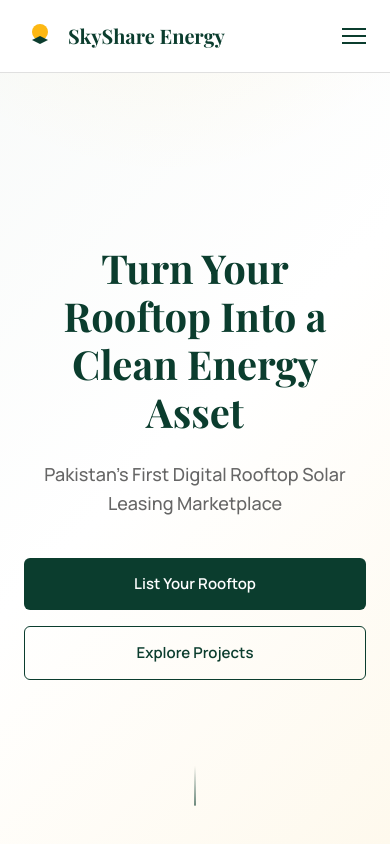
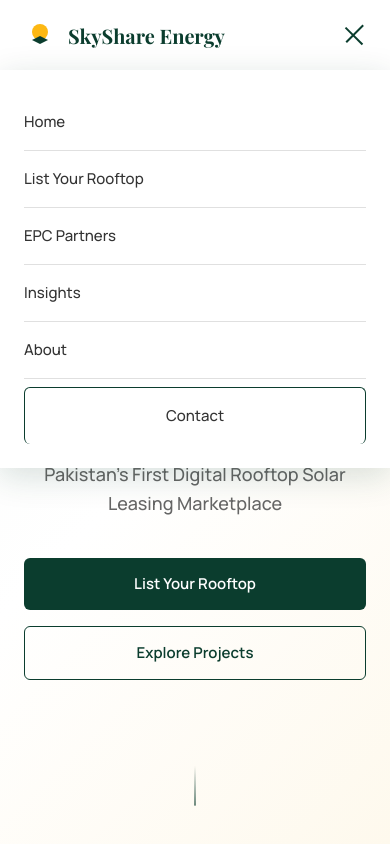
Before and after one commit to Farhanharoon116/Skyshare-Dynamic-Website, a plain HTML site: page index.html in a window 390 px wide. Both pictures are taken after a click on the element 354 px from the left and 36 px from the top of the page. Shown: the top 844 px of the page. Drawn offline with nearby package versions, Linux system fonts and the light colour scheme.

Commit message:
Enhance mobile navigation styles
Added styles for mobile navigation and toggle button.

```diff
--- a/styles.css
+++ b/styles.css
@@ -1502,10 +1502,51 @@
 @media (max-width: 768px) {
     .nav-links {
         display: none;
+        position: fixed;
+        top: 70px;
+        left: 0;
+        right: 0;
+        background: var(--white);
+        flex-direction: column;
+        padding: 24px;
+        box-shadow: var(--shadow-lg);
+        z-index: 999;
+        gap: 0;
+    }
+
+    .nav-links.active {
+        display: flex;
+    }
+
+    .nav-links a {
+        padding: 16px 0;
+        border-bottom: 1px solid var(--medium-gray);
+        width: 100%;
+    }
+
+    .nav-links a:last-child {
+        border-bottom: none;
+    }
+
+    .btn-secondary {
+        text-align: center;
+        margin-top: 8px;
     }
 
     .mobile-menu-toggle {
         display: flex;
+    }
+
+    .mobile-menu-toggle.active span:nth-child(1) {
+        transform: rotate(45deg) translate(5px, 5px);
+    }
+
+    .mobile-menu-toggle.active span:nth-child(2) {
+        opacity: 0;
+    }
+
+    .mobile-menu-toggle.active span:nth-child(3) {
+        transform: rotate(-45deg) translate(7px, -6px);
     }
 
     .hero-title {
```
